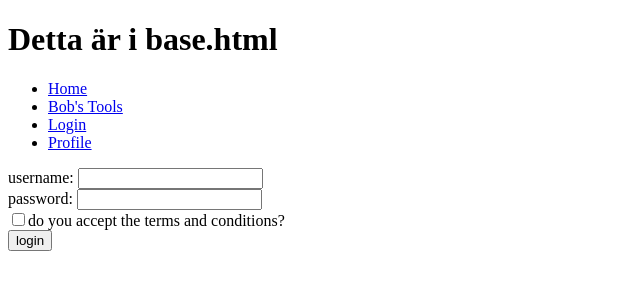
After one commit to SoloS-hub/webbserverprogrammering, a Flask app: page /create_account in a window 1280 px wide. The commit adds this page. Shown: the top 300 px of the page, without its empty margins (0-640 px from the left). Run offline with Flask 3, Linux system fonts and the light colour scheme.

Commit message:
Add user authentication and profile features
Implemented login, logout, and account creation functionality with session management in app.py. Added profile and create account templates, updated navigation in base.html, and improved login flow. Updated users.csv with new users.

```diff
--- a/hello_world/app.py
+++ b/hello_world/app.py
@@ -2,6 +2,8 @@ from flask import *
 import csv
 
 app = Flask(__name__)
+
+app.secret_key = 'your_secret_key'
 
 users = {
 }
@@ -12,12 +14,8 @@ with open('users.csv', newline='') as csvfile:
         users[row[0]] = row[1]
 
 @app.route('/')
-def hello_world():
+def home():
     return render_template("index.html")
-
-@app.route('/user/<username>')
-def show_user_profile(username):
-    return f"User: {username}"
 
 @app.route('/search')
 def search():
@@ -32,15 +30,41 @@ def add():
 
 @app.route('/login', methods=['GET', 'POST'])
 def login():
+    if session.get('username'):
+        return redirect(url_for('profile'))
     if request.method == 'POST':
-        if not request.form.get('checkbox'):
-            return 'You must accept the terms and conditions to log in.'
         username = request.form.get('username', '')
         password = request.form.get('password', '')
         if users.get(username) == password:
-            return f'Logged in as: {username}'
+            session['username'] = username
+            return render_template("profile.html", username=session['username'])
         return 'Invalid username or password'
     return render_template("login.html")
+
+@app.route('/logout')
+def logout():
+    session.clear()
+    return redirect(url_for('home'))
+
+@app.route('/create_account', methods=['GET', 'POST'])
+def create_account():
+    if request.method == 'POST':
+        username = request.form.get('username', '')
+        password = request.form.get('password', '')
+        if username in users:
+            return 'Username already exists'
+        users[username] = password
+        with open('users.csv', 'a', newline='') as csvfile:
+            spamwriter = csv.writer(csvfile, delimiter=';', quotechar='|', quoting=csv.QUOTE_MINIMAL)
+            spamwriter.writerow([username, password])
+        return redirect(url_for('login'))
+    return render_template("create_account.html")
+
+@app.route('/profile')
+def profile():
+    if 'username' in session:
+        return render_template("profile.html", username=session['username'])
+    return redirect(url_for('login'))
 
 TOOLS_INFO = [
     {"name": "hammer", "price": 9.99, "brand": "Acme", "stock": 12, "category": "hand tool"},
--- a/hello_world/templates/base.html
+++ b/hello_world/templates/base.html
@@ -6,14 +6,15 @@
 		<title>Document</title>
 	</head>
 	<body>
-        <h1>Detta är i base.html</h1>
-        <nav>
-            <ul>
-                <li><a href="/">Home</a></li>
-                <li><a href="/bob">Bob's Tools</a></li>
-                <li><a href="/login">Login</a></li>
-            </ul>
-        </nav>
+		<h1>Detta är i base.html</h1>
+		<nav>
+			<ul>
+				<li><a href="{{url_for('home')}}">Home</a></li>
+				<li><a href="{{url_for('bob')}}">Bob's Tools</a></li>
+				<li><a href="{{url_for('login')}}">Login</a></li>
+				<li><a href="{{url_for('profile')}}">Profile</a></li>
+			</ul>
+		</nav>
 		{% block content %}{% endblock %}
 	</body>
 </html>
--- a/hello_world/templates/bob.html
+++ b/hello_world/templates/bob.html
@@ -1,6 +1,4 @@
-{% extends "base.html"%}
-
-{% block content%}
+{% extends "base.html"%} {% block content%}
 <body>
 	<h1>Bob's tools</h1>
 	<ul>
--- /dev/null
+++ b/hello_world/templates/create_account.html
@@ -0,0 +1,10 @@
+{% extends "base.html"%} {% block content %}
+<form action="/create_account" method="post">
+	<label for="username">username:</label>
+	<input type="text" id="username" name="username" required /><br />
+	<label for="password">password:</label>
+	<input type="password" id="password" name="password" required /><br />
+	<input type="checkbox" id="checkbox" name="checkbox" required /><label for="checkbox">do you accept the terms and conditions?</label> <br />
+	<input type="submit" value="login" />
+</form>
+{% endblock %}
--- a/hello_world/templates/login.html
+++ b/hello_world/templates/login.html
@@ -4,7 +4,7 @@
 	<input type="text" id="username" name="username" /><br />
 	<label for="password">password:</label>
 	<input type="password" id="password" name="password" /><br />
-	<input type="checkbox" id="checkbox" name="checkbox" /><label for="checkbox">do you accept the terms and conditions?</label> <br />
 	<input type="submit" value="login" />
 </form>
+<a href="{{url_for('create_account')}}">Create Account</a>
 {% endblock %}
--- /dev/null
+++ b/hello_world/templates/profile.html
@@ -0,0 +1,5 @@
+{% extends "base.html"%} {% block content %}
+<h2>Welcome, {{ username }}!</h2>
+<p>This is your profile page.</p>
+<a href="{{ url_for('logout') }}">Logout</a>
+{% endblock %}
--- a/hello_world/users.csv
+++ b/hello_world/users.csv
@@ -2,3 +2,5 @@ alice;password123
 bob;qwerty
 charlie;letmein
 admin;12345
+Edvin;Lundh
+martin;loman
```
